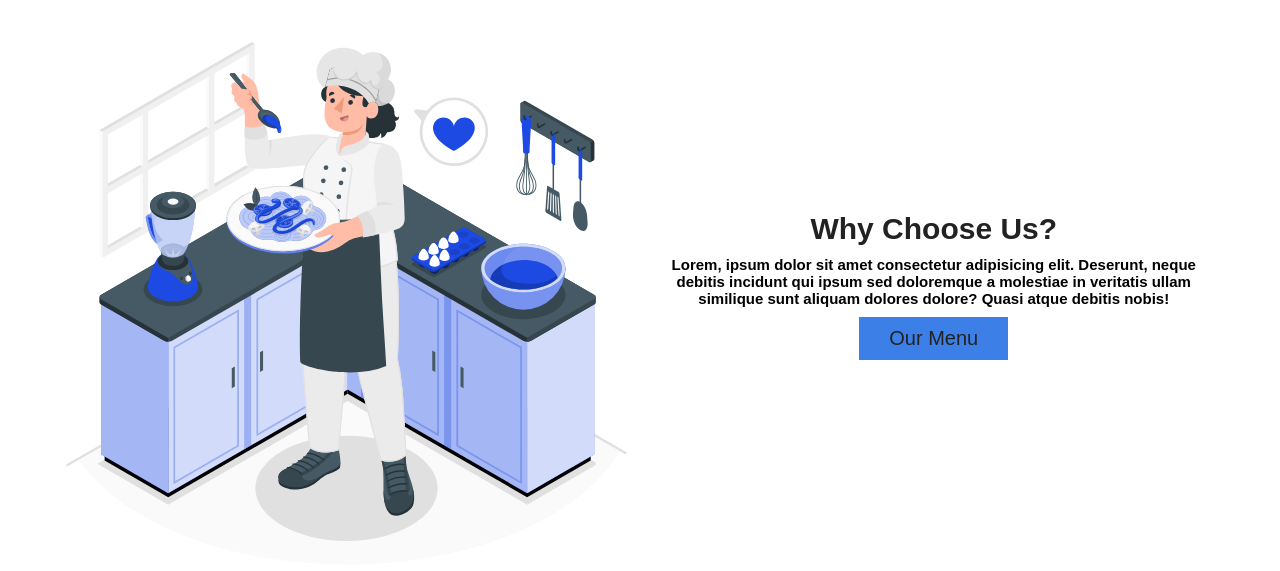
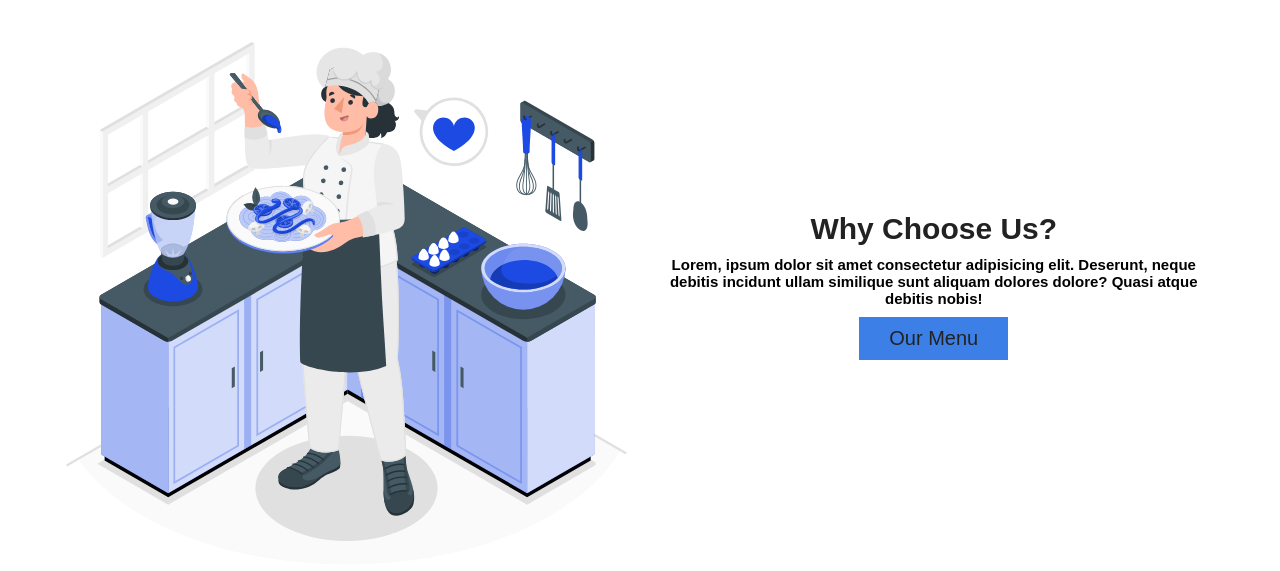
Before and after one commit to afrocoder16/hindu_store, a PHP site: page /about.php in a window 1280 px wide. Shown: the part 292-863 px from the top of the page. Run offline with PHP 8.4, Linux system fonts and the light colour scheme; data that the repository does not hold is empty; some libraries are stand-ins or nearby versions; some web fonts are replaced.

Commit message:
changed name

```diff
--- a/about.php
+++ b/about.php
@@ -53,7 +53,7 @@ if(isset($_SESSION['user_id'])){
       <div class="content">
          <h3>why choose us?</h3>
          <h2>Lorem, ipsum dolor sit amet consectetur adipisicing elit. Deserunt,
-            neque debitis incidunt qui ipsum sed doloremque a molestiae in veritatis ullam similique sunt aliquam dolores dolore?
+            neque debitis incidunt ullam similique sunt aliquam dolores dolore?
             Quasi atque debitis nobis!</h2>
          <a href="menu.php" class="btn">our menu</a>
       </div>
--- a/home.php
+++ b/home.php
@@ -122,7 +122,7 @@ include 'components/add_cart.php';
 
 <section class="products">
 
-   <h1 class="title">latest dishes</h1>
+   <h1 class="title">latestdishes</h1>
 
    <div class="box-container">
 
```
Also changed, not shown: orders.php (+0 -8 lines).
